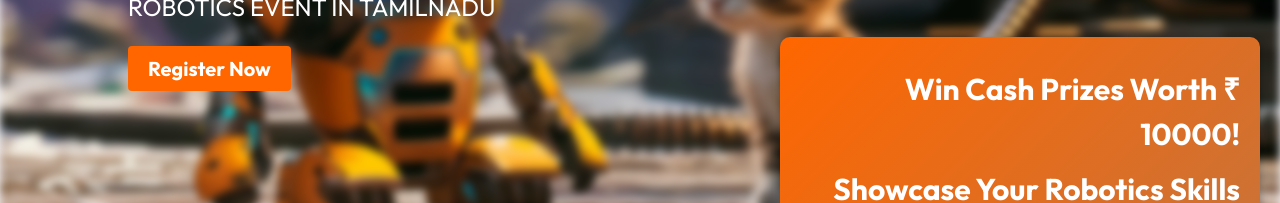
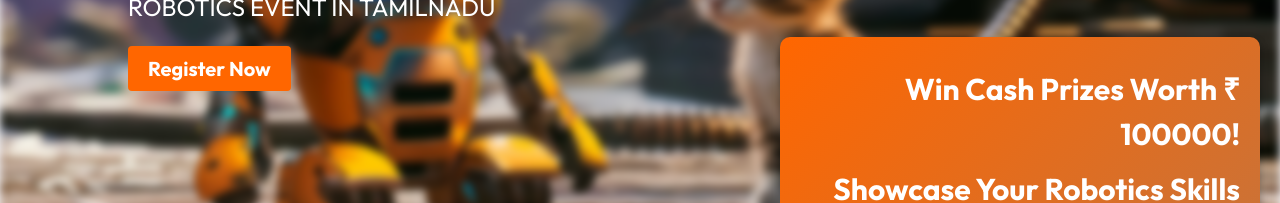
Before and after one commit to cyberbots-123/event, a React (Vite) app in the folder frontend/: page / in a window 1280 px wide. Shown: the part 493-696 px from the top of the page. Built offline with nearby package versions, Linux system fonts and the light colour scheme.

Commit message:
Update number

```diff
--- a/frontend/src/components/Navbar/Navbar.jsx
+++ b/frontend/src/components/Navbar/Navbar.jsx
@@ -59,7 +59,7 @@ const Navbar = () => {
         </div>
 
         <div className='prize'>
-          <p><b>Win Cash Prizes Worth ₹ 10000!</b></p>
+          <p><b>Win Cash Prizes Worth ₹ 100000!</b></p>
           <p><b>Showcase Your Robotics Skills on a Grand Stage!</b></p>
         </div>
       </div>
```
